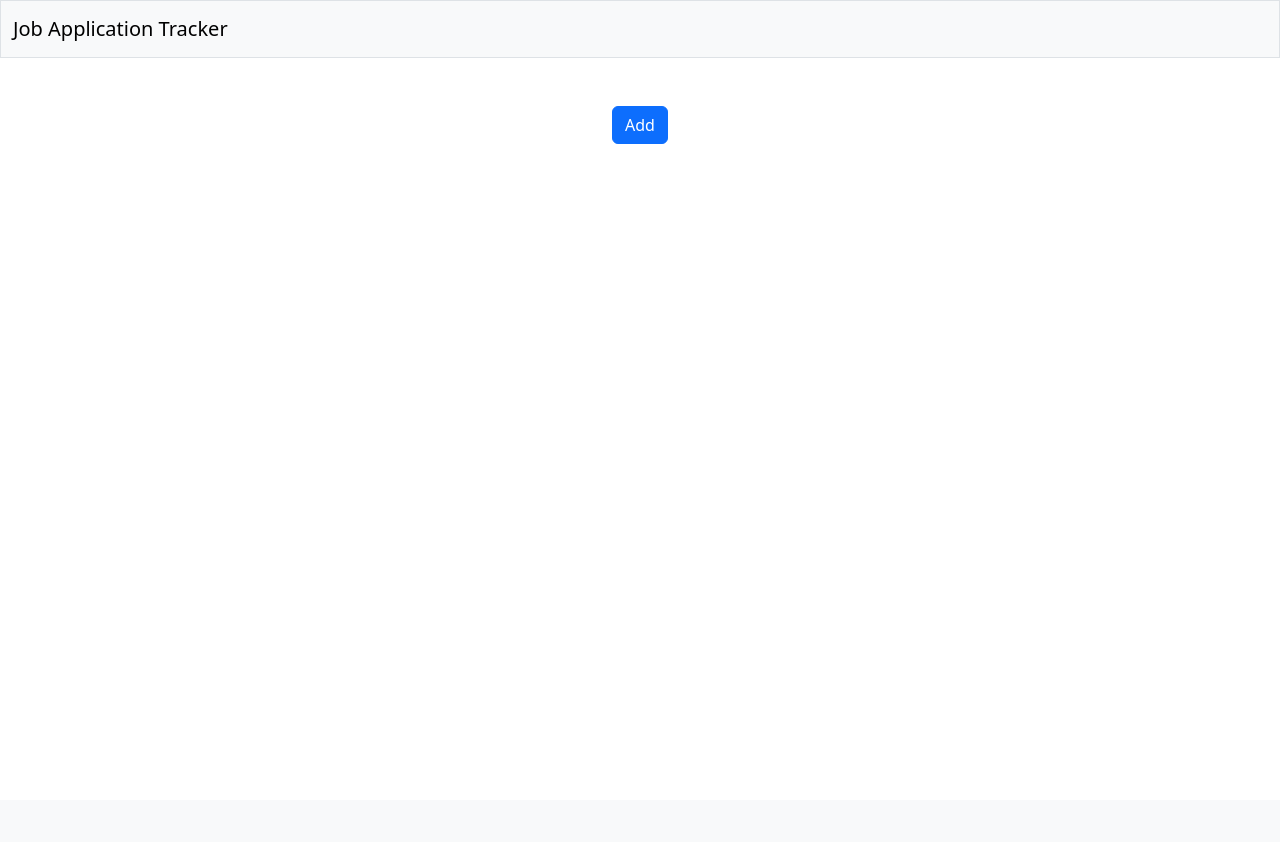
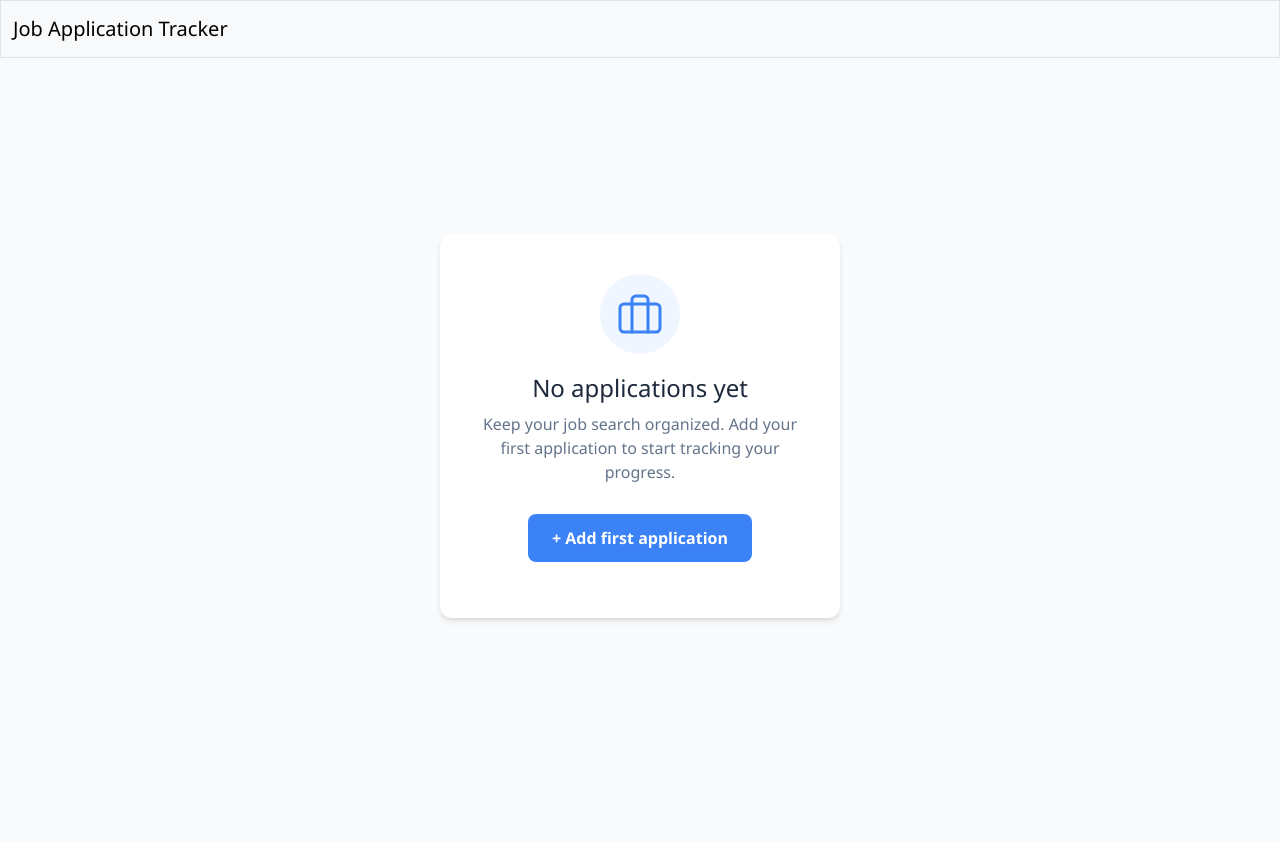
Before and after one commit to williamgrocha/job-application-tracker, a Flask app: template templates/index-empty.html in a window 1280 px wide. Before the commit the page ends 144 px from the top, so only its background shows below. Run offline with Flask 3, Linux system fonts and the light colour scheme; the template is opened without the code that fills it, so the values that code supplies are empty.

Commit message:
feat: implement empty state for job applications and update layout and create templates

```diff
--- a/static/styles.css
+++ b/static/styles.css
@@ -0,0 +1,71 @@
+body {
+    background-color: #f8fafc; /* Light blue-gray background */
+    font-family: 'Segoe UI', Tahoma, Geneva, Verdana, sans-serif;
+    margin: 0;
+}
+
+#static {
+    overflow: hidden;
+}
+
+.empty-state-container {
+    display: flex;
+    justify-content: center;
+    align-items: center;
+    height: 80vh; /* Centers the card vertically */
+    overflow: hidden;
+}
+
+.empty-state-card {
+    background: white;
+    padding: 40px;
+    border-radius: 12px;
+    box-shadow: 0 4px 6px -1px rgba(0, 0, 0, 0.1), 0 2px 4px -1px rgba(0, 0, 0, 0.06);
+    text-align: center;
+    max-width: 400px;
+    width: 90%;
+}
+
+.icon-circle {
+    background-color: #eff6ff; /* Soft blue circle */
+    width: 80px;
+    height: 80px;
+    border-radius: 50%;
+    display: flex;
+    justify-content: center;
+    align-items: center;
+    margin: 0 auto 20px;
+}
+
+.empty-state-card h2 {
+    color: #1e293b;
+    margin-bottom: 10px;
+    font-size: 1.5rem;
+}
+
+.empty-state-card p {
+    color: #64748b;
+    line-height: 1.5;
+    margin-bottom: 30px;
+}
+
+.btn-primary {
+    background-color: #3b82f6;
+    color: white;
+    border: none;
+    padding: 12px 24px;
+    border-radius: 8px;
+    font-weight: 600;
+    cursor: pointer;
+    transition: background 0.2s ease, transform 0.1s ease;
+    font-size: 1rem;
+}
+
+.btn-primary:hover {
+    background-color: #2563eb;
+    transform: translateY(-1px);
+}
+
+.btn-primary:active {
+    transform: translateY(0);
+}
--- a/templates/create.html
+++ b/templates/create.html
@@ -1,7 +1,7 @@
 {% extends "layout.html" %}
 
 {% block title %}
-    New Job
+    Adding Application
 {% endblock %}
 
 {% block main %}
--- a/templates/index-empty.html
+++ b/templates/index-empty.html
@@ -1,14 +1,47 @@
-{% extends "layout.html" %}
+<html lang="en">
 
-{% block title %}
-    Applications
-{% endblock %}
+    <head>
 
-{% block main %}
-<div class="mb-3">
-    <form action="/create" method="get">
-        <input hidden>
-        <button class="btn btn-primary" type="submit">Add</button>
-    </form>
+        <meta charset="utf-8">
+        <meta name="viewport" content="initial-scale=1, width=device-width">
+
+        <!-- http://getbootstrap.com/docs/5.3/ -->
+        <link href="https://cdn.jsdelivr.net/npm/bootstrap@5.3.8/dist/css/bootstrap.min.css" rel="stylesheet" integrity="sha384-sRIl4kxILFvY47J16cr9ZwB07vP4J8+LH7qKQnuqkuIAvNWLzeN8tE5YBujZqJLB" crossorigin="anonymous">
+        <script src="https://cdn.jsdelivr.net/npm/bootstrap@5.3.8/dist/js/bootstrap.bundle.min.js" integrity="sha384-FKyoEForCGlyvwx9Hj09JcYn3nv7wiPVlz7YYwJrWVcXK/BmnVDxM+D2scQbITxI" crossorigin="anonymous"></script>
+
+        <link href="/static/favicon.ico" rel="icon">
+
+        <link href="/static/styles.css" rel="stylesheet">
+
+        <title>New Application</title>
+
+    </head>
+
+    <body id="static">
+
+        <nav class="bg-light border navbar navbar-expand-md navbar-light">
+            <div class="container-fluid">
+                <a class="navbar-brand" href="/"><span>Job Application Tracker</span></a>
+            </div>
+        </nav>
+
+        <main class="container py-5 text-center">
+<div class="empty-state-container">
+    <div class="empty-state-card">
+        <div class="icon-circle">
+            <svg xmlns="http://www.w3.org/2000/svg" width="48" height="48" viewBox="0 0 24 24" fill="none" stroke="#3b82f6" stroke-width="1.5" stroke-linecap="round" stroke-linejoin="round"><rect width="20" height="14" x="2" y="7" rx="2" ry="2"/><path d="M16 21V5a2 2 0 0 0-2-2h-4a2 2 0 0 0-2 2v16"/></svg>
+        </div>
+        <h2>No applications yet</h2>
+        <p>Keep your job search organized. Add your first application to start tracking your progress.</p>
+        <form action="/create" method="GET"><button class="btn-primary">
+            <span>+</span> Add first application</button><form>
+    </div>
 </div>
-{% endblock %}
+        </main>
+
+        <footer class="mb-5">
+        </footer>
+
+    </body>
+
+</html>
--- a/templates/layout.html
+++ b/templates/layout.html
@@ -15,7 +15,7 @@
 
         <link href="/static/styles.css" rel="stylesheet">
 
-        <title>Job Application Tracker: {% block title %}{% endblock %}</title>
+        <title>{% block title %}{% endblock %}</title>
 
     </head>
 
```
